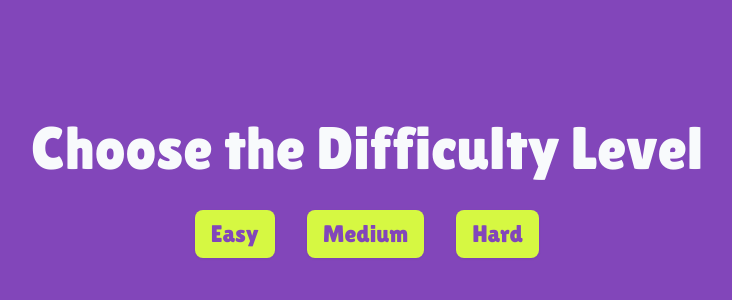
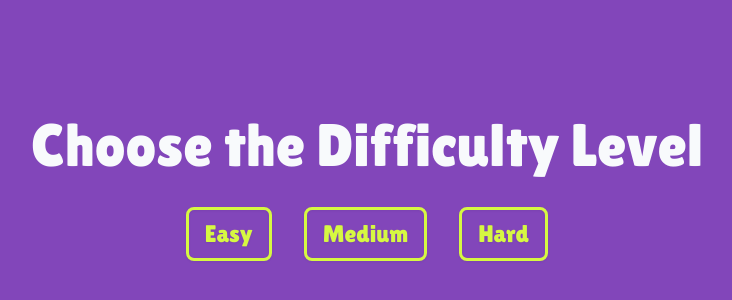
Before and after one commit to iaaron-xyz/memory-game, a React (Create React App) app: page / in a window 1280 px wide. Shown: the part 212-512 px from the top of the page, without its empty margins (273-1005 px from the left). Built offline with nearby package versions, Linux system fonts and the light colour scheme; the HTML template or start-up script is replaced by a standard one.

Commit message:
add transition hover effect to difficulty buttons

```diff
--- a/src/components/DifficultySelection/DifficultySelection.js
+++ b/src/components/DifficultySelection/DifficultySelection.js
@@ -41,7 +41,7 @@ const DifficultyBtn = ({difficultyLevel, handleDifficultyBtn}) => {
   return (
     <button
       type="button"
-      className='difficulty-btn px-4 py-2 mx-4 text-2xl rounded-lg hover:bg-slate-50 drop-shadow-sm'
+      className='difficulty-btn px-4 py-2 mx-4 text-2xl rounded-lg drop-shadow-sm'
       onClick={handleDifficultyBtn}
       value={difficultyLevel}
       >
--- a/src/index.css
+++ b/src/index.css
@@ -19,6 +19,7 @@
     --neutral-color: rgb(219,216,216);
     --box-shadow: 5px 5px;
     --border-black: 3px solid rgb(31,32,36);
+    --border-accent-btn: 3px solid rgb(214,248,66);
   }
   * {
     box-sizing: border-box;
@@ -43,8 +44,9 @@
   }
 
   .difficulty-btn {
-    background-color: var(--accent-color);
-    color: var(--main-color);
+    border: var(--border-accent-btn);
+    color: var(--accent-color);
+    transition: all 0.4s;
   }
   .help-btn {
     height: 50px;
@@ -82,4 +84,11 @@
     box-shadow: 10px 5px 5px var(--neutral-color);
     transform: rotate(0.05turn);
   }
+
+  /* ANIMATIONS AND TRANSITIONS */
+  .difficulty-btn:hover {
+    transform: translate(-5px, -5px);
+    background-color: var(--accent-color);
+    color: var(--main-color);
+  }
 }
```
